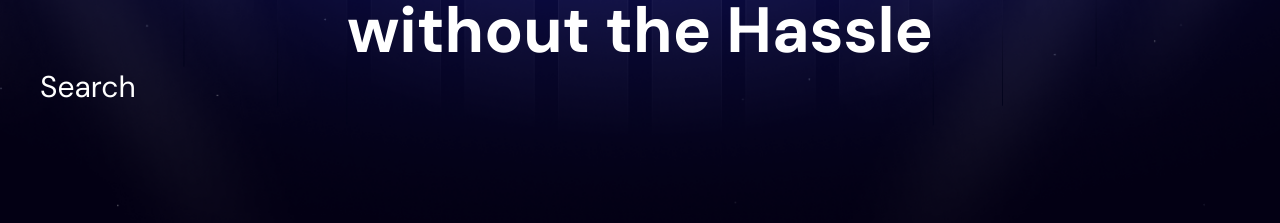
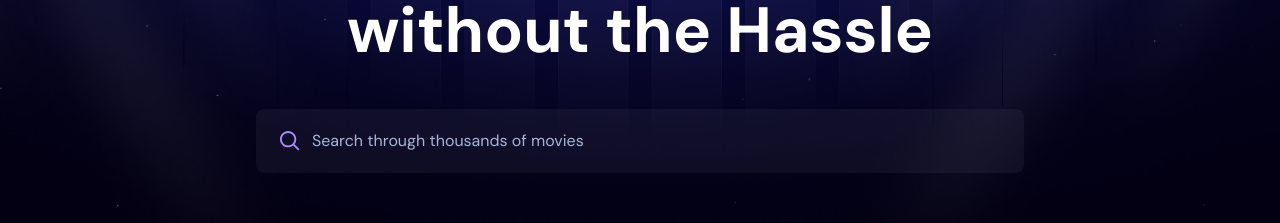
Before and after one commit to vin-00/movieReactApp, a React (Vite) app: page / in a window 1280 px wide. Shown: the part 187-410 px from the top of the page. Built offline with nearby package versions, Linux system fonts and the light colour scheme.

Commit message:
searchTerm State handled

```diff
--- a/src/App.jsx
+++ b/src/App.jsx
@@ -3,7 +3,7 @@ import Search from './components/Search';
 
 function App() {
 
-  const [searchTerm , setSearchTerm] = useState("Search");
+  const [searchTerm , setSearchTerm] = useState("");
 
   return (
     <main>
--- a/src/components/Search.jsx
+++ b/src/components/Search.jsx
@@ -2,7 +2,14 @@ import React from 'react'
 
 const Search = ({searchTerm , setSearchTerm}) => {
   return (
-    <div className='text-white text-3xl' >{searchTerm} </div>
+    <div className='search' >
+        <div>
+            <img src="search.svg" alt="search" />
+
+            <input type="text" placeholder='Search through thousands of movies' value={searchTerm} onChange={(event)=>setSearchTerm(event.target.value)} />
+        </div>
+
+    </div>
   )
 }
 
```
